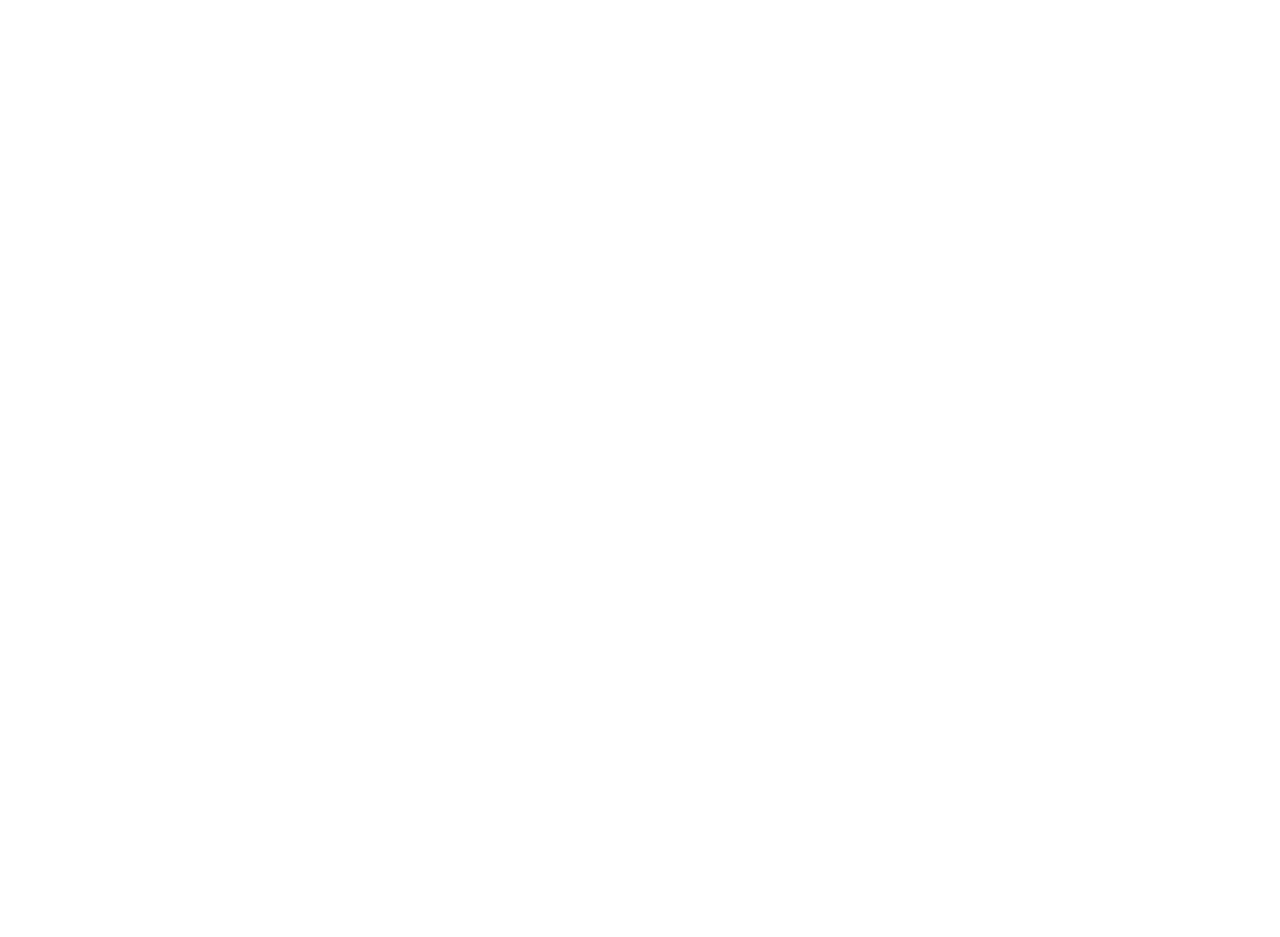
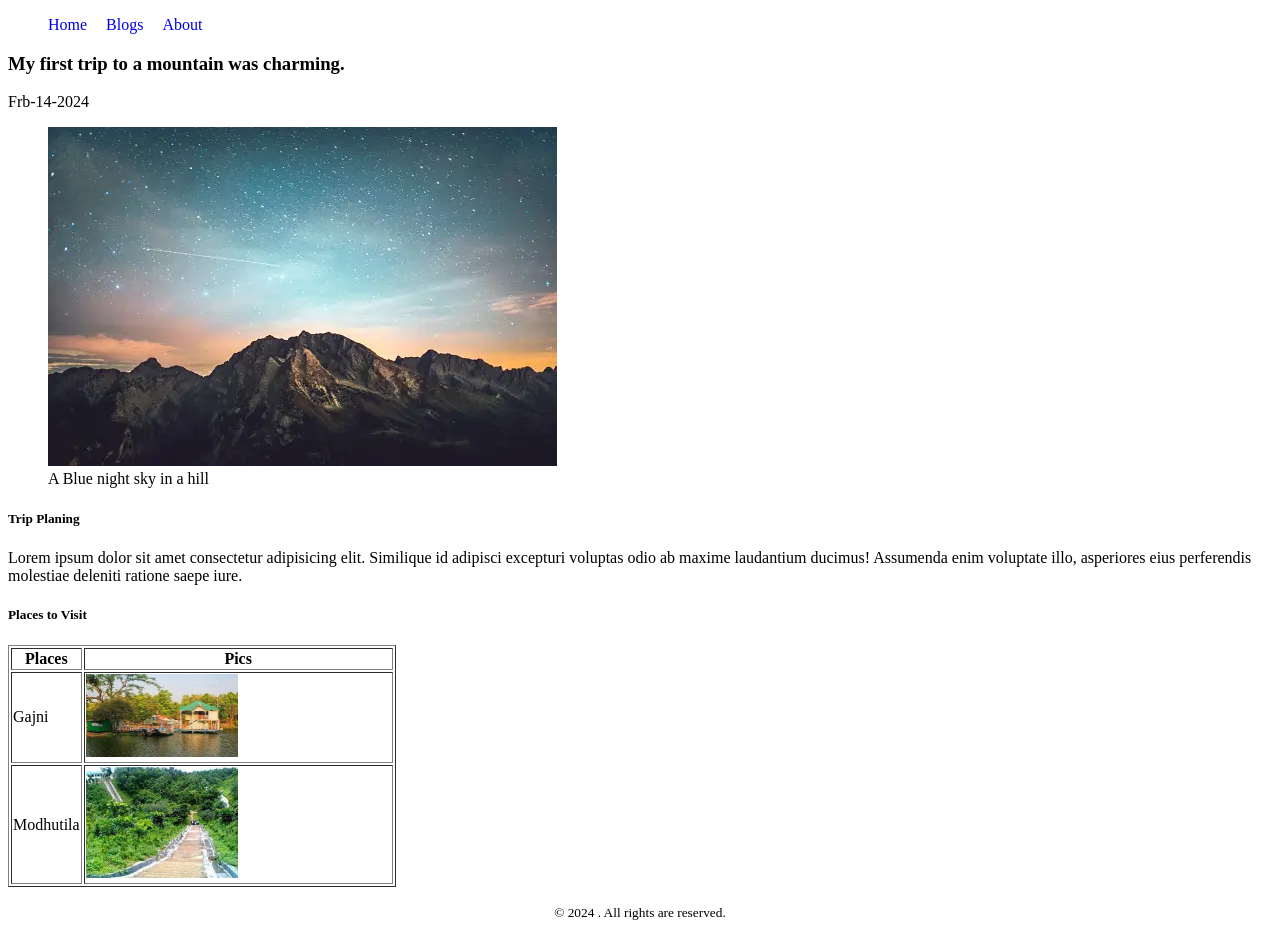
Before and after one commit to mustaimanik13/html5, a plain HTML site: page index.html in a window 1280 px wide. Before the commit the page ends 800 px from the top, so only its background shows below. Drawn offline with Linux system fonts and the light colour scheme.

Commit message:
Mod 4 ends

```diff
--- a/index.html
+++ b/index.html
@@ -4,8 +4,61 @@
     <meta charset="UTF-8">
     <meta name="viewport" content="width=device-width, initial-scale=1.0">
     <title>Html5</title>
+    <link rel="stylesheet" href="styles/style.css">
 </head>
 <body>
+    <header>
+        <nav>
+            <ul>
+                <li><a href="Home.html">Home</a></li>
+                <li><a href="Blogs.html">Blogs</a></li>
+                <li><a href="About.html">About</a></li>
+            </ul>
+        </nav>
+    </header>
 
+    <main>
+        <article>
+            <header>
+                <h3>
+                    My first trip to a mountain was charming.
+                </h3>
+                <p>
+                    <time datetime="2024-2-24">Frb-14-2024</time>
+                </p>
+            </header>
+            <figure>
+                <img src="Images/sky.webp" alt="Image">
+                <figcaption>A Blue night sky in a hill</figcaption>
+            </figure>
+            <section>
+                <h5>Trip Planing</h5>
+                <p>Lorem ipsum dolor sit amet consectetur adipisicing elit. Similique id adipisci excepturi voluptas odio ab maxime laudantium ducimus! Assumenda enim voluptate illo, asperiores eius perferendis molestiae deleniti ratione saepe iure.
+                </p>
+            </section>
+            <section>
+                <h5>Places to Visit</h5>
+                <table border="1">
+                    <tr>
+                        <th>Places</th>
+                        <th>Pics</th>
+                    </tr>
+                    <tr>
+                        <td>Gajni</td>
+                        <td><img width="50%" src="Images/gojni.jfif" alt="Gpjni image"></td>
+                    </tr>
+                    <tr>
+                        <td>Modhutila</td>
+                        <td><img width="50%" src="Images/modhutila.jfif" alt="Gpjni image"></td>
+                    </tr>
+                </table>
+            </section>
+        </article>
+    </main>
+    <footer>
+        <p><small>
+            &copy; 2024 . All rights are reserved.
+        </small></p>
+    </footer>
 </body>
 </html>
--- /dev/null
+++ b/styles/style.css
@@ -0,0 +1,12 @@
+nav  ul  li {
+display: inline;
+margin-right: 15px;
+}
+nav li > a{
+    text-decoration: none;
+}
+
+footer{
+    text-align: center;
+    margin: 10px;
+}
```
Also changed, not shown: Images/gojni.jfif (added), Images/modhutila.jfif (added), Images/sky.webp (added).
